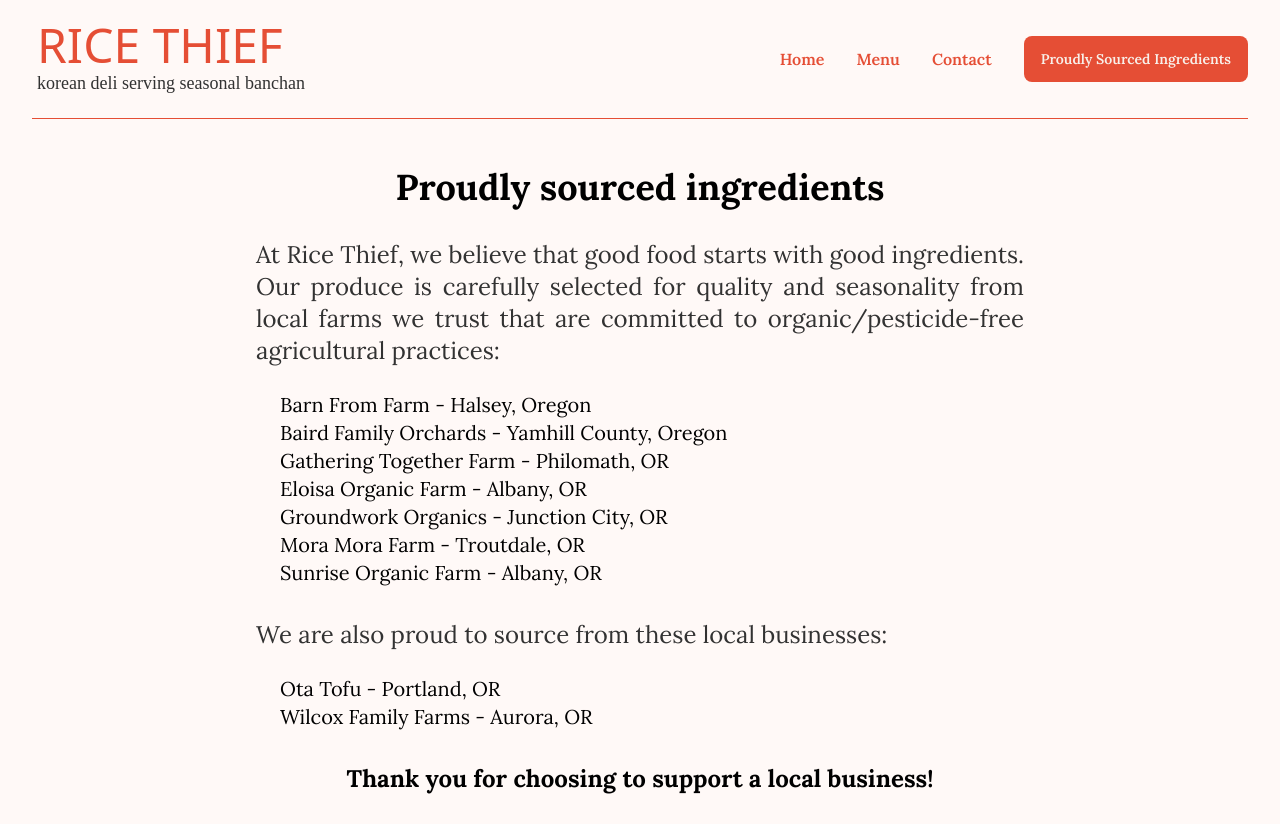
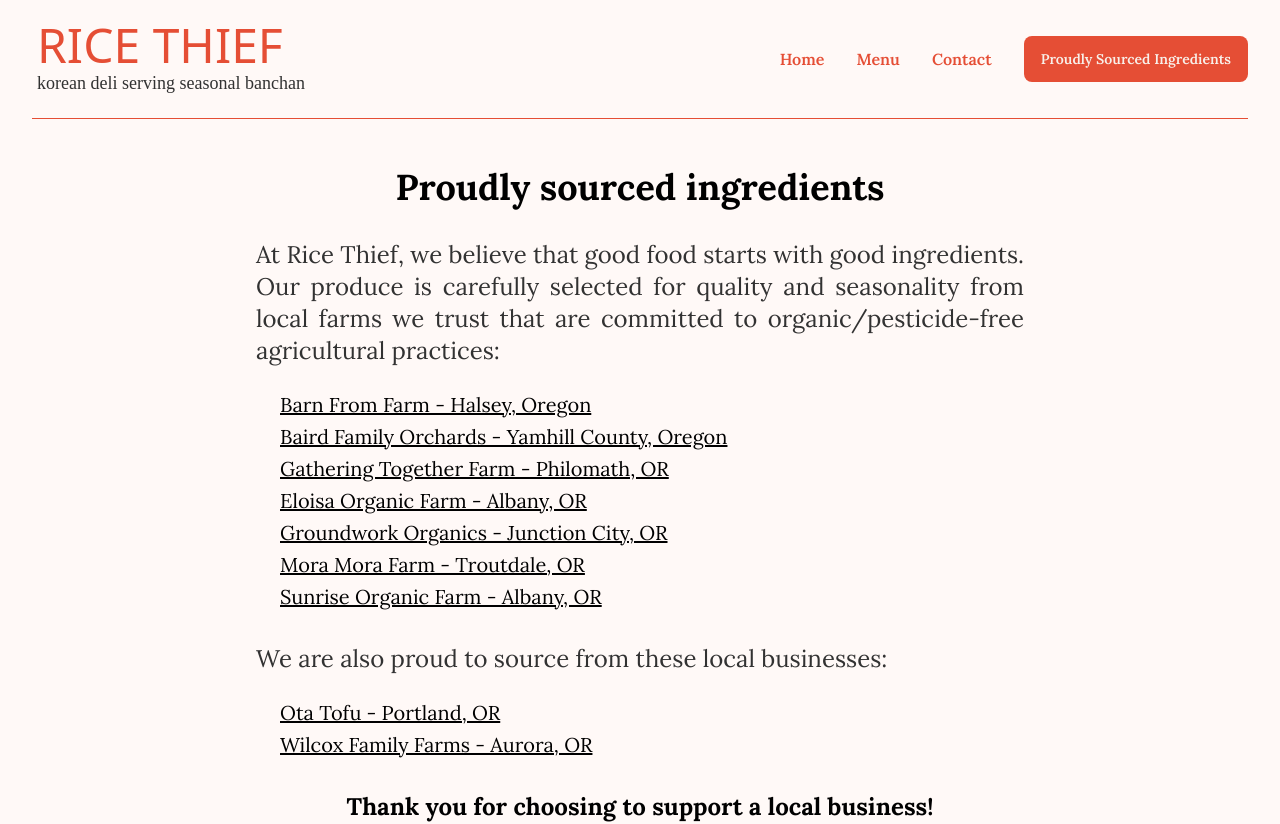
Before and after one commit to IanKBovard/ricethiefpdx, a React (Vite) app: page /proudlysourcedingredients in a window 1280 px wide. Shown: the top 824 px of the page. Built offline with nearby package versions, Linux system fonts and the light colour scheme; a web font is replaced by a local one.

Commit message:
added underline for farm links

```diff
--- a/src/Pages/ProudlySourcedIngredients.jsx
+++ b/src/Pages/ProudlySourcedIngredients.jsx
@@ -14,13 +14,13 @@
           to organic/pesticide-free agricultural practices:
         </p>
       </div>
-      <div className='flex flex-col mt-6 ml-6'>
+      <div className='flex flex-col mt-6 ml-6 gap-1'>
         <p className='md:text-xl'>
           <a
             href='https://www.instagram.com/barnfrogfarms/'
             rel='noreferrer noopener'
             target='_blank'
-            className='hover:underline'>
+            className='underline hover:no-underline'>
             Barn From Farm - Halsey, Oregon
           </a>
         </p>
@@ -29,7 +29,7 @@
             href='https://www.instagram.com/bairdfamilyorchards/'
             rel='noreferrer noopener'
             target='_blank'
-            className='hover:underline'>
+            className='underline hover:no-underline'>
             Baird Family Orchards - Yamhill County, Oregon
           </a>
         </p>
@@ -38,7 +38,7 @@
             href='https://www.gatheringtogetherfarm.com/'
             rel='noreferrer noopener'
             target='_blank'
-            className='hover:underline'>
+            className='underline hover:no-underline'>
             Gathering Together Farm - Philomath, OR
           </a>
         </p>
@@ -47,7 +47,7 @@
             href='https://eloisaorganicfarm.com/'
             rel='noreferrer noopener'
             target='_blank'
-            className='hover:underline'>
+            className='underline hover:no-underline'>
             Eloisa Organic Farm - Albany, OR
           </a>
         </p>
@@ -56,7 +56,7 @@
             href='https://www.groundworkorganics.com/'
             rel='noreferrer noopener'
             target='_blank'
-            className='hover:underline'>
+            className='underline hover:no-underline'>
             Groundwork Organics - Junction City, OR
           </a>
         </p>
@@ -65,7 +65,7 @@
             href='https://www.moramorafarm.com/'
             rel='noreferrer noopener'
             target='_blank'
-            className='hover:underline'>
+            className='underline hover:no-underline'>
             Mora Mora Farm - Troutdale, OR
           </a>
         </p>
@@ -74,7 +74,7 @@
             href='https://www.sunriseorganicfarmllc.com/'
             rel='noreferrer noopener'
             target='_blank'
-            className='hover:underline'>
+            className='underline hover:no-underline'>
             Sunrise Organic Farm - Albany, OR
           </a>
         </p>
@@ -86,13 +86,13 @@
           We are also proud to source from these local businesses:
         </p>
       </div>
-      <div className='flex flex-col mt-6  ml-6'>
+      <div className='flex flex-col mt-6 ml-6 gap-1'>
         <p className='md:text-xl'>
           <a
             href='https://www.otapdx.com/'
             rel='noreferrer noopener'
             target='_blank'
-            className='hover:underline'>
+            className='underline hover:no-underline'>
             Ota Tofu - Portland, OR
           </a>
         </p>
@@ -101,7 +101,7 @@
             href='https://wilcoxfarms.com/'
             rel='noreferrer noopener'
             target='_blank'
-            className='hover:underline'>
+            className='underline hover:no-underline'>
             Wilcox Family Farms - Aurora, OR
           </a>
         </p>
```
